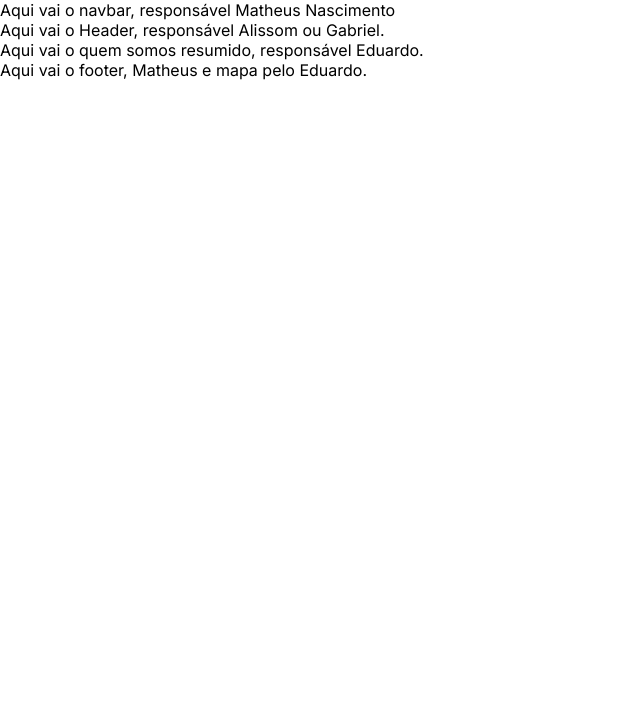
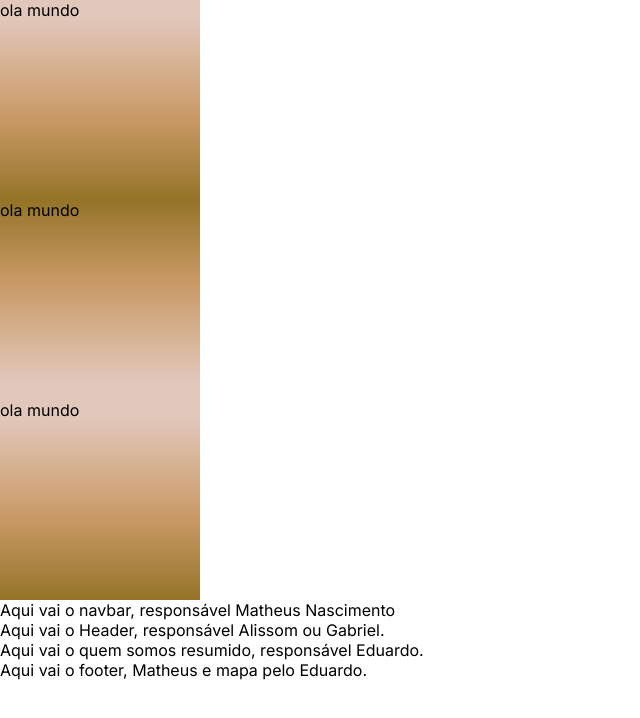
Before and after one commit to dnctech06/Anirac-Spa, a Next.js app in the folder site/: page / in a window 1280 px wide. Shown: the top 718 px of the page, without its empty margins (0-640 px from the left). Built offline with nearby package versions, Linux system fonts and the light colour scheme.

Commit message:
implementação cor gradiente css

```diff
--- a/site/src/app/globals.css
+++ b/site/src/app/globals.css
@@ -1,5 +1,19 @@
-*{
+* {
   margin: 0px;
   padding: 0px;
   box-sizing: border-box;
 }
+
+:root {
+  --rosa-marrom: linear-gradient(180deg,
+      hsl(19, 40%, 81%) 9%,
+      hsl(31, 48%, 59%) 60%,
+      hsl(42, 57%, 37%) 100%);
+
+  --marrom-rosa: linear-gradient(0deg,
+      hsl(19deg 40% 81%) 9%,
+      hsl(31deg 48% 59%) 60%,
+      hsl(42deg 57% 37%) 100%);
+
+
+}
--- a/site/src/app/page.js
+++ b/site/src/app/page.js
@@ -3,13 +3,18 @@ import Navbar from '@/components/a_navbar';
 import Header from '@/components/b_header';
 import MainHome from '@/components/d_main_home';
 import Footer from '@/components/c_footer';
-import style from './globals.css';
+import style from './style.css';
 
 
 
 export default function Home() {
   return (
     <main >
+      <div className='um' >ola mundo</div>
+      <div className='dois' >ola mundo</div>
+      <div className='tres' >ola mundo</div>
+
+
       <Navbar></Navbar>
       <Header></Header>
       <MainHome></MainHome>
--- /dev/null
+++ b/site/src/app/style.css
@@ -0,0 +1,19 @@
+@import url(./globals.css);
+
+.um {
+    background-image: var(--rosa-marrom);
+    width: 200px;
+    height: 200px;
+}
+
+.dois {
+    background-image: var(--marrom-rosa);
+    width: 200px;
+    height: 200px;
+}
+
+.tres {
+    background-image: var(--rosa-marrom);
+    width: 200px;
+    height: 200px;
+}
```
